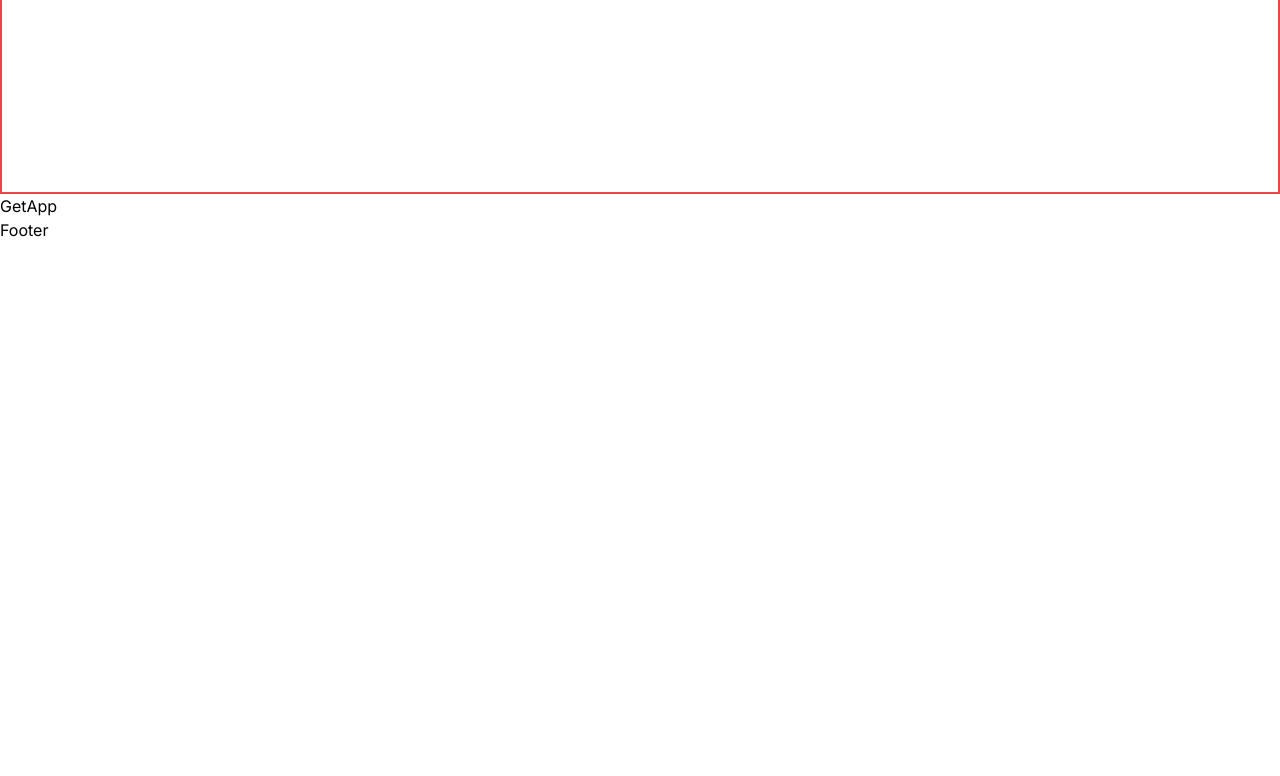
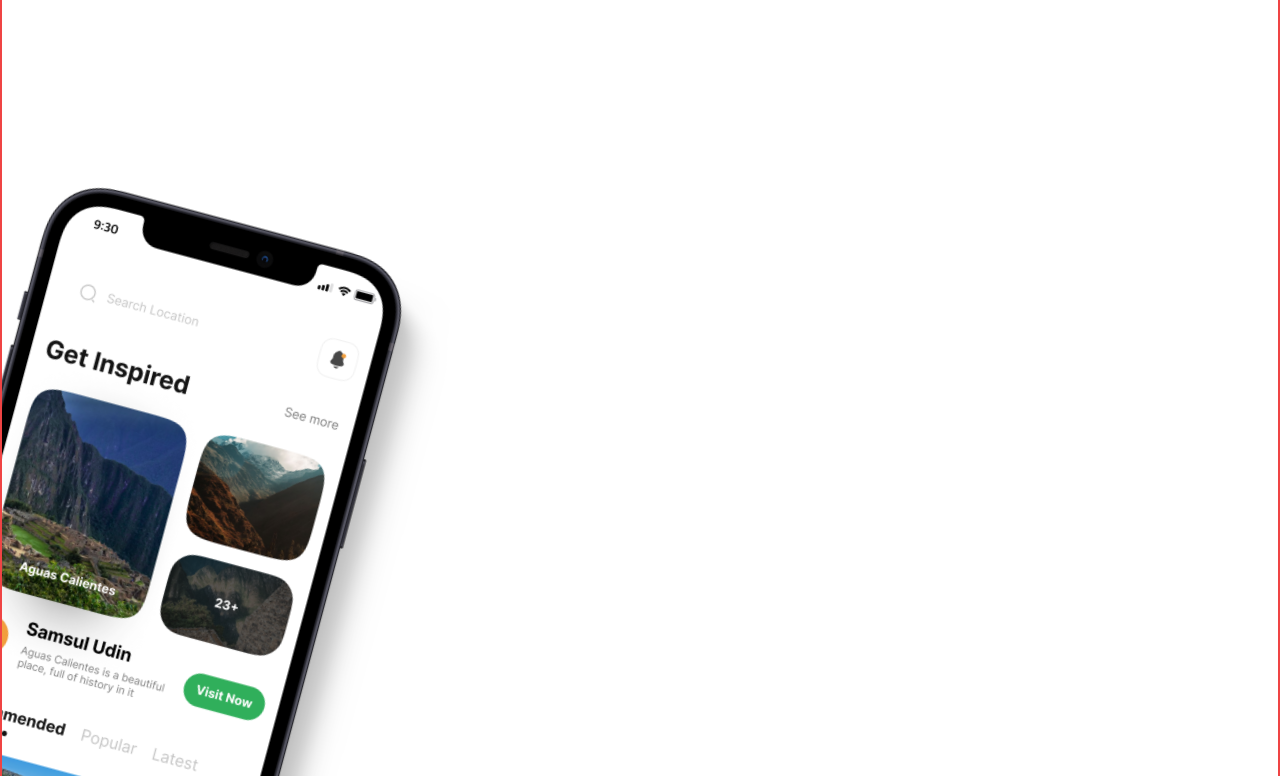
Before and after one commit to SebastianSloma/travel_next, a Next.js app: page / in a window 1280 px wide. Shown: the part 2724-3500 px from the top of the page. Before the commit the page ends 2966 px from the top, so only its background shows below. Built offline with nearby package versions, Linux system fonts and the light colour scheme.

Commit message:
added img

```diff
--- a/components/Features.tsx
+++ b/components/Features.tsx
@@ -1,8 +1,18 @@
 import React from 'react'
+import Image from 'next/image'
 
 const Features = () => {
   return (
     <section className='border-2 border-red-500 flex-col flexCenter overflow-hidden bg-center bg-no-repeat py-24'>
+      <div className='max-container padding-container relative w-full justify-end'>
+        <div className='flex flex-1 lg:min-h-[900px]'>
+
+        <Image src='/phone.png' alt='phone' width={440} height={1000} className='feature-phone'/>
+        </div>
+        <div >
+
+        </div>
+      </div>
 
     </section>
   )
```
